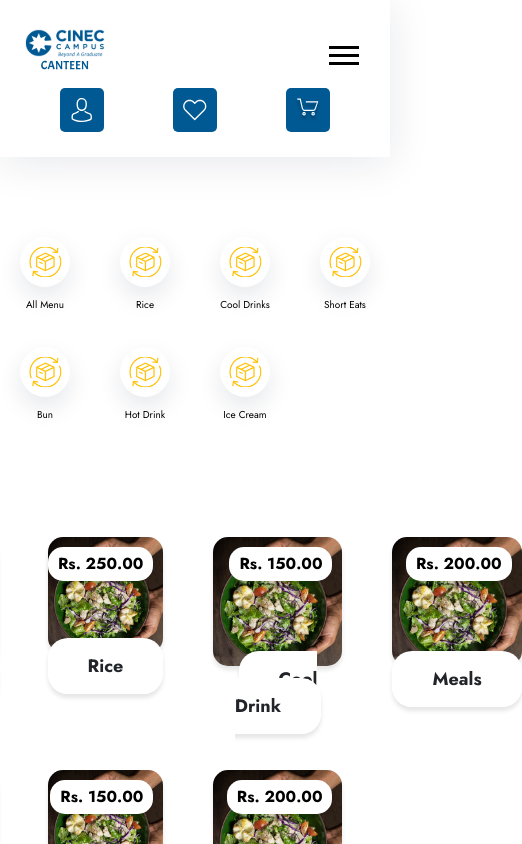
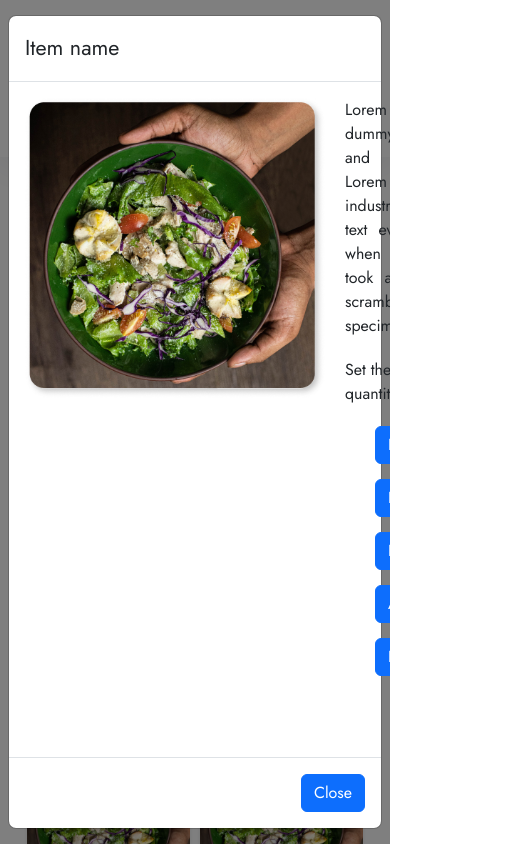
Before and after one commit to Pratheeshan/cinec-canteen, a React (Create React App) app: page /Menu in a window 390 px wide. Shown: the top 844 px of the page, 522 px wide, since content can reach past the window. Built offline with nearby package versions, Linux system fonts and the light colour scheme.

Commit message:
pop desingned without css

```diff
--- a/src/components/Popup model/FoodCardPopup.css
+++ b/src/components/Popup model/FoodCardPopup.css
@@ -0,0 +1,60 @@
+
+.img{
+    height: 300px;
+    width: 300px;
+
+}
+.item-description{
+    margin-left: 20px;
+    margin-right: 20px;
+}
+.item-description p{
+    text-align: justify;
+}
+.quantity-input {
+    display: flex;
+    align-items: center;
+    justify-content: left;
+    margin-top: 20px;
+    margin-bottom: 20px;
+}
+
+.quantity-input__modifier {
+    background-color: #f0f0f0;
+    border: none;
+    width: 40px;
+    height: 40px;
+    cursor: pointer;
+    font-size: 20px;
+    display: flex;
+    align-items: center;
+    justify-content: center;
+    user-select: none;
+}
+
+.quantity-input__modifier--left {
+    border-radius: 10px 0 0 10px;
+}
+
+.quantity-input__modifier--right {
+    border-radius: 0 10px 10px 0;
+}
+
+.quantity-input__screen {
+    width: 60px;
+    height: 40px;
+    text-align: center;
+    border: 1px solid #ccc;
+    border-left: none;
+    border-right: none;
+    user-select: none;
+    pointer-events: none;
+}
+
+.popup-item{
+    display: flex;
+}
+.button-section .home-button{
+    margin-left: 30px;
+    align-items: center;
+}
--- a/src/components/Popup model/FoodCardPopup.js
+++ b/src/components/Popup model/FoodCardPopup.js
@@ -1,11 +1,19 @@
-import React from 'react';
-
-import './FoodCardPopup.css'
-
+import React, { useState } from 'react';
+import './FoodCardPopup.css';
 import Button from 'react-bootstrap/Button';
 import Modal from 'react-bootstrap/Modal';
 
-const FoodCardPopup = ({show, handleCancelOnClick}) => {
+const FoodCardPopup = ({ show, handleCancelOnClick }) => {
+    const [quantity, setQuantity] = useState(1);
+
+    const increment = () => {
+        setQuantity(prevQuantity => prevQuantity + 1);
+    };
+
+    const decrement = () => {
+        setQuantity(prevQuantity => (prevQuantity > 0 ? prevQuantity - 1 : 0));
+    };
+
     return (
         <Modal
             show={show}
@@ -15,16 +23,36 @@ const FoodCardPopup = ({show, handleCancelOnClick}) => {
         >
             <Modal.Header>
                 <Modal.Title id="contained-modal-title-vcenter">
-                    Modal heading
+                    <div>
+                        Item name
+                    </div>
                 </Modal.Title>
             </Modal.Header>
             <Modal.Body>
-                <h4>Centered Modal</h4>
-                <p>
-                    Cras mattis consectetur purus sit amet fermentum. Cras justo odio,
-                    dapibus ac facilisis in, egestas eget quam. Morbi leo risus, porta ac
-                    consectetur ac, vestibulum at eros.
-                </p>
+                <section className='popup-item'>
+                    <div className='item-img'>
+                        <img src="food.jpg" alt="Food Item" className='img' />
+                    </div>
+                    <div className='item-description'>
+                        <p> Lorem Ipsum is simply dummy text of the printing and typesetting industry. Lorem Ipsum has been the industry's standard dummy text ever since the 1500s, when an unknown printer took a galley of type and scrambled it to make a type specimen book. </p>
+                    <div className="quantity-input">
+                        <div> Set the quantity: </div>
+                        <button className="quantity-input__modifier quantity-input__modifier--left" onClick={decrement}>&mdash;</button>
+                        <input className="quantity-input__screen" type="text" value={quantity} readOnly />
+                        <button className="quantity-input__modifier quantity-input__modifier--right" onClick={increment}> &#xff0b; </button>
+                    </div>
+                    <div className='button-section' >
+
+                        <Button className='home-button'> Break 1</Button>
+                        <Button className='home-button'> Break 2</Button>
+                        <Button className='home-button'> Break 3</Button>
+                        <Button className='home-button'> Add to Cart</Button>
+                        <Button className='home-button'> Buy now</Button>
+                    </div>
+
+
+                    </div>
+                </section>
             </Modal.Body>
             <Modal.Footer>
                 <Button onClick={handleCancelOnClick}>Close</Button>
--- a/src/components/foodcard/FoodCard.css
+++ b/src/components/foodcard/FoodCard.css
@@ -43,3 +43,39 @@
     border-radius: 20px;
     box-shadow: 0 4px 4px rgba(0, 0, 0, 0.1);
 }
+
+
+/* Responsive Styles */
+@media (max-width: 1200px) {
+    .food-card {
+        max-width: 180px;
+    }
+}
+
+@media (max-width: 992px) {
+    .food-card {
+        max-width: 160px;
+    }
+}
+
+@media (max-width: 768px) {
+    .food-card {
+        max-width: 140px;
+    }
+}
+
+@media (max-width: 576px) {
+    .food-card {
+        max-width: 100px;
+    }
+
+    .price {
+        font-size: 12px;
+        padding: 3px 8px;
+    }
+
+    .category {
+        font-size: 14px;
+        padding: 10px 20px;
+    }
+}
--- a/src/pages/home/Home.css
+++ b/src/pages/home/Home.css
@@ -145,6 +145,7 @@
   cursor: pointer;
   font-weight: bold;
   text-decoration: none;
+  margin-bottom: 15px;
 }
 
 .account-section .accountroot .account-info p {
@@ -162,7 +163,11 @@
   margin-bottom: 100px;
   margin: 0 15%;
 }
-
+.menu-categories .food-cards{
+  width: 100%;
+  grid-template-columns: repeat(2, 1fr);
+  margin: 0%;
+}
 .menu-text {
   max-width: 40%;
 }
--- a/src/pages/home/Home.js
+++ b/src/pages/home/Home.js
@@ -12,11 +12,7 @@ const allFoodItems = [
     { id: 5, category: 'Rice', label: 'Rice', price: 'Rs. 250.00', image: 'meal.jpg' },
     { id: 6, category: 'Cool Drinks', label: 'Cool Drink', price: 'Rs. 150.00', image: 'meal.jpg' },
     { id: 7, category: 'All Menu', label: 'Meals', price: 'Rs. 200.00', image: 'meal.jpg' },
-    { id: 8, category: 'Rice', label: 'Rice', price: 'Rs. 250.00', image: 'meal.jpg' },
-    { id: 9, category: 'Cool Drinks', label: 'Cool Drink', price: 'Rs. 150.00', image: 'meal.jpg' },
-    { id: 10, category: 'All Menu', label: 'Meals', price: 'Rs. 200.00', image: 'meal.jpg' },
-    { id: 11, category: 'Rice', label: 'Rice', price: 'Rs. 250.00', image: 'meal.jpg' },
-    { id: 12, category: 'Cool Drinks', label: 'Cool Drink', price: 'Rs. 150.00', image: 'meal.jpg' }
+    { id: 8, category: 'Rice', label: 'Rice', price: 'Rs. 250.00', image: 'meal.jpg' }
 
 ];
 
@@ -120,17 +116,15 @@ const Home = () => {
                     <p>
                         Explore our delicious offerings for today! From hearty breakfast options to satisfying lunches and snacks, our menu is curated to delight your taste buds and keep you energized throughout the day.
                     </p>
-                    <button className="home-button">Explore Menu</button>
+                    <a href="/Menu" class="home-button">Create Account</a>
                 </div>
-                <div className="menu-items">
-                    {
-                        FourFoodItems.map((item, idx) => {
-                            return <FoodCard key={idx} item={item} onClick={handleFoodCardOnClick} />
-                        })
-                    }
-
+                <div className='food-cards'>
+                    {FourFoodItems.map((item, idx) => (
+                        <FoodCard key={idx} item={item}onClick={handleFoodCardOnClick} />
+                    ))}
                 </div>
             </section>
+
 
             {/* Trending item menu */}
             <section className='fooditems-row1'>
@@ -139,13 +133,11 @@ const Home = () => {
                     <h2>Explore Our <span>Trending Dish</span></h2>
                 </div>
             </section>
-            <section className='fooditems-row2'>
-                <div className='food-cards-home'>
-                    {
-                        allFoodItems.map((item, idx) => {
-                            return <FoodCard key={idx} item={item} onClick={handleFoodCardOnClick} />
-                        })
-                    }
+            <section className='food-items'>
+                <div className='food-cards'>
+                    {allFoodItems.map((item, idx) => (
+                        <FoodCard key={idx} item={item}onClick={handleFoodCardOnClick} />
+                    ))}
                 </div>
             </section>
 
--- a/src/pages/menu/Menu.css
+++ b/src/pages/menu/Menu.css
@@ -1,6 +1,6 @@
 @import url('https://fonts.googleapis.com/css2?family=Jost:wght@400;700&display=swap');
 
-.menu body {
+body {
     font-family: 'Jost', sans-serif;
     background-color: #f8f8f8;
     margin: 0;
@@ -8,7 +8,15 @@
     background-image: url('/public/greycircle.png');
     background-size: contain;
     background-repeat: no-repeat, repeat;
+}
 
+.menu-page {
+    padding: 20px;
+    background-color: white;
+}
+
+section.menu {
+    margin-bottom: 0px;
 }
 
 /* Categories menu */
@@ -39,7 +47,7 @@
     cursor: pointer;
     padding: 10px 0;
     position: relative;
-    box-shadow: 0 4px 8px rgb(0 0 0 / 0%)
+    box-shadow: 0 4px 8px rgb(0 0 0 / 0%);
 }
 
 .menu-item:hover {
@@ -126,8 +134,8 @@
     }
 
     .icon1 {
-        width: 30px;
-        height: 30px;
+        width: 35px;
+        height: 35px;
     }
 
     .label {
@@ -137,16 +145,15 @@
     .menu .menu-item img {
         width: 35px;
     }
-
 }
 
-/* food items */
+/* Food items */
 .food-cards {
+    display: grid;
     grid-template-columns: repeat(4, 1fr);
-    display: grid;
-    gap: 50px;
+    gap: 20px;
     justify-content: center;
-    margin: 0% 15%;
+    margin: 0 15%;
 }
 
 .food-card {
@@ -154,14 +161,10 @@
     border-radius: 10px;
     width: 100%;
     max-width: 200px;
-
-
 }
-
 
 .image-container {
     position: relative;
-
 }
 
 .image-container img {
@@ -197,16 +200,58 @@
     box-shadow: 0 4px 4px rgba(0, 0, 0, 0.1);
 }
 
-/* pagination */
+/* Responsive Food Cards */
+@media (max-width: 1024px) {
+    .food-cards {
+        grid-template-columns: repeat(3, 1fr);
+        gap: 15px;
+        margin: 0 10%;
+    }
+
+    .food-card {
+        max-width: 180px;
+    }
+}
+
+@media (max-width: 768px) {
+    .food-cards {
+        grid-template-columns: repeat(2, 1fr);
+        gap: 10px;
+        margin: 0 5%;
+    }
+
+    .food-card {
+        max-width: 160px;
+    }
+}
+
+@media (max-width: 480px) {
+    .food-cards {
+        grid-template-columns: repeat(2, 1fr);
+        gap: 10px;
+        margin: 0 2%;
+    }
+
+    .food-card {
+        max-width: 100%;
+        margin-bottom: 25px;
+    }
+}
+
+/* Pagination */
+.pagination-container {
+    display: flex;
+    justify-content: center;
+    margin-top: 20px;
+}
+
 .pagination {
     display: flex;
     justify-content: center;
     gap: 10px;
     margin-top: 20px;
     margin-bottom: 30px;
-
 }
-
 
 .pagination .page-link {
     background-color: #0E1C3C;
@@ -218,15 +263,15 @@
     transition: background-color 0.3s;
 }
 
-.pagination .page-item :hover {
+.pagination .page-item:hover .page-link {
     background-color: #08122e;
 }
 
-.pagination button.active {
+.pagination .page-item.active .page-link {
     background-color: #005993;
 }
 
-.pagination button:disabled {
+.pagination .page-item.disabled .page-link {
     background-color: #cccccc;
     cursor: not-allowed;
 }
--- a/src/pages/menu/Menu.js
+++ b/src/pages/menu/Menu.js
@@ -1,5 +1,7 @@
 import React, { useState } from 'react';
 import './Menu.css';
+import FoodCard from '../../components/foodcard/FoodCard';
+import FoodCardPopup from '../../components/Popup model/FoodCardPopup';
 import Pagination from 'react-bootstrap/Pagination';
 
 // Sample Data
@@ -9,15 +11,14 @@ const allFoodItems = [
     { id: 3, category: 'Cool Drinks', label: 'Cool Drink', price: 'Rs. 150.00', image: 'meal.jpg' },
     { id: 4, category: 'All Menu', label: 'Meals', price: 'Rs. 200.00', image: 'meal.jpg' },
     { id: 5, category: 'Rice', label: 'Rice', price: 'Rs. 250.00', image: 'meal.jpg' },
-    { id: 3, category: 'Cool Drinks', label: 'Cool Drink', price: 'Rs. 150.00', image: 'meal.jpg' },
-    { id: 6, category: 'All Menu', label: 'Meals', price: 'Rs. 200.00', image: 'meal.jpg' },
-    { id: 7, category: 'Rice', label: 'Rice', price: 'Rs. 250.00', image: 'meal.jpg' },
-    { id: 8, category: 'Cool Drinks', label: 'Cool Drink', price: 'Rs. 150.00', image: 'meal.jpg' },
-    { id: 9, category: 'All Menu', label: 'Meals', price: 'Rs. 200.00', image: 'meal.jpg' },
-    { id: 10, category: 'Rice', label: 'Rice', price: 'Rs. 250.00', image: 'meal.jpg' },
-    { id: 11, category: 'Cool Drinks', label: 'Cool Drink', price: 'Rs. 150.00', image: 'meal.jpg' },
-    { id: 12, category: 'Cool Drinks', label: 'Cool Drink', price: 'Rs. 150.00', image: 'meal.jpg' }
-
+    { id: 6, category: 'Cool Drinks', label: 'Cool Drink', price: 'Rs. 150.00', image: 'meal.jpg' },
+    { id: 7, category: 'All Menu', label: 'Meals', price: 'Rs. 200.00', image: 'meal.jpg' },
+    { id: 8, category: 'Rice', label: 'Rice', price: 'Rs. 250.00', image: 'meal.jpg' },
+    { id: 9, category: 'Cool Drinks', label: 'Cool Drink', price: 'Rs. 150.00', image: 'meal.jpg' },
+    { id: 10, category: 'All Menu', label: 'Meals', price: 'Rs. 200.00', image: 'meal.jpg' },
+    { id: 11, category: 'Rice', label: 'Rice', price: 'Rs. 250.00', image: 'meal.jpg' },
+    { id: 12, category: 'Cool Drinks', label: 'Cool Drink', price: 'Rs. 150.00', image: 'meal.jpg' },
+    { id: 13, category: 'Cool Drinks', label: 'Cool Drink', price: 'Rs. 150.00', image: 'meal.jpg' }
 ];
 
 // Sample Menu Categories
@@ -28,18 +29,30 @@ const menuItems = [
     { label: 'Short Eats', iconSrc: '/icon11.png', className: 'm4' },
     { label: 'Bun', iconSrc: '/icon11.png', className: 'm5' },
     { label: 'Hot Drink', iconSrc: '/icon11.png', className: 'm51' },
-    { label: 'Ice Cream', iconSrc: '/icon11.png', className: 'm52' },
+    { label: 'Ice Cream', iconSrc: '/icon11.png', className: 'm52' }
 ];
 
-// Pagination Items
-const ITEMS_PER_PAGE = 7;
+const ITEMS_PER_PAGE = 8;
 
 const Menu = () => {
     const [selectedCategory, setSelectedCategory] = useState('All Menu');
     const [currentPage, setCurrentPage] = useState(1);
 
+    const [showFoodCardPopup, setShowFoodCardPopup] = useState(true)
+
+    const handleFoodCardOnClick = () => {
+        setShowFoodCardPopup(true)
+    }
+
+    const handleFoodCardPopupOnClick = () => {
+        setShowFoodCardPopup(false)
+    }
+
     // Filtered Food Items based on the selected category
-    const filteredFoodItems = selectedCategory === 'All Menu' ? allFoodItems : allFoodItems.filter(item => item.category === selectedCategory);
+    const filteredFoodItems = selectedCategory === 'All Menu'
+        ? allFoodItems
+        : allFoodItems.filter(item => item.category === selectedCategory);
+
     const totalPages = Math.ceil(filteredFoodItems.length / ITEMS_PER_PAGE);
 
     // Paginate the filtered items
@@ -63,7 +76,7 @@ const Menu = () => {
         paginationItems.push(
             <Pagination.Item key={number} active={number === currentPage} onClick={() => handlePageClick(number)}>
                 {number}
-            </Pagination.Item>,
+            </Pagination.Item>
         );
     }
 
@@ -86,16 +99,8 @@ const Menu = () => {
             {/* Food Items */}
             <section className='food-items'>
                 <div className='food-cards'>
-                    {displayedItems.map(item => (
-                        <div key={item.id} className="food-card">
-                            <div className="image-container">
-                                <span className="price">{item.price}</span>
-                                <img src={item.image} alt={item.label} />
-                                <div className="info">
-                                    <span className="category">{item.label}</span>
-                                </div>
-                            </div>
-                        </div>
+                    {displayedItems.map((item, idx) => (
+                        <FoodCard key={idx} item={item}onClick={handleFoodCardOnClick} />
                     ))}
                 </div>
             </section>
@@ -104,6 +109,8 @@ const Menu = () => {
             <div className="pagination-container">
                 <Pagination size="sm" className='pagination'>{paginationItems}</Pagination>
             </div>
+
+            <FoodCardPopup show={showFoodCardPopup} handleCancelOnClick={handleFoodCardPopupOnClick} />
         </div>
     );
 };
```
Also changed, not shown: src/pages/register/Register.js (+58 -1 lines).
